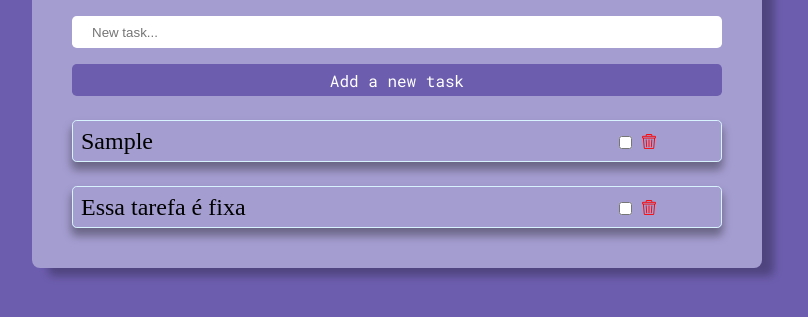
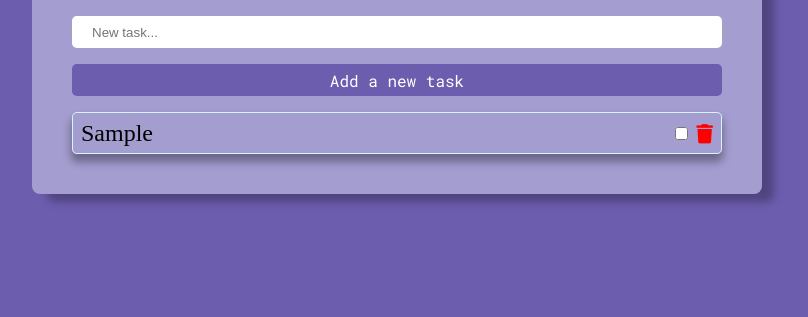
Before and after one commit to gabrielfernandes42/todolist, a plain HTML site: page index.html in a window 1280 px wide. Both pictures are taken after typing "Sample" into the empty fields and a click on the button "Add a new task". Shown: the part 227-544 px from the top of the page, without its empty margins (243-1051 px from the left). Drawn offline with Linux system fonts and the light colour scheme.

Commit message:
refeita a parte de inclusao de tarefas e feito as funcoes de marcar tarefa feita e exluir as tarefas

```diff
--- a/index.html
+++ b/index.html
@@ -5,6 +5,10 @@
     <meta http-equiv="X-UA-Compatible" content="IE=edge" />
     <meta name="viewport" content="width=device-width, initial-scale=1.0" />
     <link rel="icon" href="img/favicon.png" />
+    <script
+      src="https://kit.fontawesome.com/89e7b7ad69.js"
+      crossorigin="anonymous"
+    ></script>
     <link rel="stylesheet" href="reset.css" />
     <link rel="stylesheet" href="style.css" />
     <title>Todo List</title>
@@ -16,7 +20,6 @@
         <form>
           <img class="logo-img" src="img/todo.png" alt="" />
           <div>
-            <!-- Textbox (input) -->
             <input
               type="text"
               class="inputBox"
@@ -26,17 +29,6 @@
             <span class="message">The field cannot be empty</span>
             <!-- Button -->
             <button id="button" type="submit">Add a new task</button>
-            <!-- List of todos -->
-            <div id="listTodos"></div>
-            <ul class="todo">
-              <div>
-                <p class="text-todo">Essa tarefa é fixa</p>
-              </div>
-              <div>
-                <input class="checkbox" type="checkbox" />
-                <img class="trash-can" src="img/trash.png" alt="trash-can" />
-              </div>
-            </ul>
           </div>
         </form>
       </div>
--- a/index.js
+++ b/index.js
@@ -2,49 +2,57 @@ const input = document.querySelector("#input");
 const form = document.querySelector("form");
 const checkbox = document.querySelector(".checkbox");
 const listTodos = document.querySelector("#listTodos");
-
 const message = document.querySelector(".message");
 const textTodo = document.querySelector(".text-todo");
 
-form.addEventListener("submit", (event) => {
-  event.preventDefault();
+form.addEventListener("submit", (e) => {
+  e.preventDefault();
   addNewTask();
 
   input.value = "";
 });
 
+// makes the task appear on the screen when "add new task" is pressed
 function addNewTask() {
   if (input.value == "") {
     message.style.display = "block";
   } else {
-    listTodos.insertAdjacentHTML(
-      "afterbegin",
-      `
-        <ul class="todo">
-            <div>
-                <p>${input.value}</p>
-            </div>
-            <div>
-                <input class="checkbox" type="checkbox" />
-                <img class="trash-can" src="img/trash.png" alt="trash-can" />
-            </div>
-        </ul>
+    const divTodo = document.createElement("div");
+    divTodo.classList.add("todo");
+    form.appendChild(divTodo);
 
-        `
-    );
+    const todoText = document.createElement("h2");
+    todoText.innerText = input.value;
+    todoText.classList.add("text-todo");
+    divTodo.appendChild(todoText);
+
+    const checkbox = document.createElement("input");
+    checkbox.type = "checkbox";
+    checkbox.classList.add("checkbox");
+    divTodo.appendChild(checkbox);
+
+    const deleteIcon = document.createElement("i");
+    deleteIcon.innerHTML = '<i class="fa-solid fa-trash deleteBtn"></i>';
+    divTodo.appendChild(deleteIcon);
+
+    checkbox.addEventListener("click", () => {
+      if (checkbox.checked) {
+        todoText.style.textDecoration = "line-through";
+        todoText.style.textDecorationColor = "red";
+      } else {
+        todoText.style.textDecoration = "none";
+      }
+    });
 
     message.style.display = "none";
   }
 }
 
-function isChecked() {
-  checkbox.addEventListener("click", () => {
-    if (checkbox.checked == true) {
-      textTodo.style.textDecoration = "line-through";
-      textTodo.style.textDecorationColor = "red";
-    } else {
-      textTodo.style.textDecoration = "none";
-    }
-  });
-}
-isChecked();
+document.addEventListener("click", (e) => {
+  const targetElement = e.target;
+  const parentElement = targetElement.closest("div");
+
+  if (targetElement.classList.contains("deleteBtn")) {
+    parentElement.remove();
+  }
+});
--- a/style.css
+++ b/style.css
@@ -34,7 +34,7 @@ main {
   margin-top: 0.5rem;
 }
 
-input[type=text] {
+input[type="text"] {
   width: 100%;
   padding: 12px 20px;
   margin: 8px 0;
@@ -63,12 +63,18 @@ button {
   color: white;
 }
 
+.message {
+  color: #e81a1a;
+  font-size: 1rem;
+  display: none;
+}
+
 .todo {
   padding: 0.5rem;
   font-size: 1.5rem;
   border: 1px solid #d8f3fd;
   border-radius: 0.3rem;
-  margin-top: 1.5rem;
+  margin-top: 1rem;
   -webkit-box-shadow: 0px 7px 9px 1px rgba(0, 0, 0, 0.35);
   -moz-box-shadow: 0px 7px 9px 1px rgba(0, 0, 0, 0.35);
   box-shadow: 0px 7px 9px 1px rgba(0, 0, 0, 0.35);
@@ -81,18 +87,21 @@ button {
   color: #363b5b;
 }
 
-.trash-can {
-  cursor: pointer;
-  width: 10%;
+.text-todo {
+  margin-right: auto;
 }
 
-/* .text-todo  {
+.checkbox {
+  margin-right: 0.5rem;
+}
+
+.done {
   text-decoration: line-through;
   text-decoration-color: red;
-} */
+}
 
-.message{
-  color: #e81a1a;
-  font-size: 1rem;
-  display: none;
+.deleteBtn {
+  color: red;
+  font-size: 1.2rem;
+  cursor: pointer;
 }
```
Also changed, not shown: img/trash.png (deleted), 1 other file.
